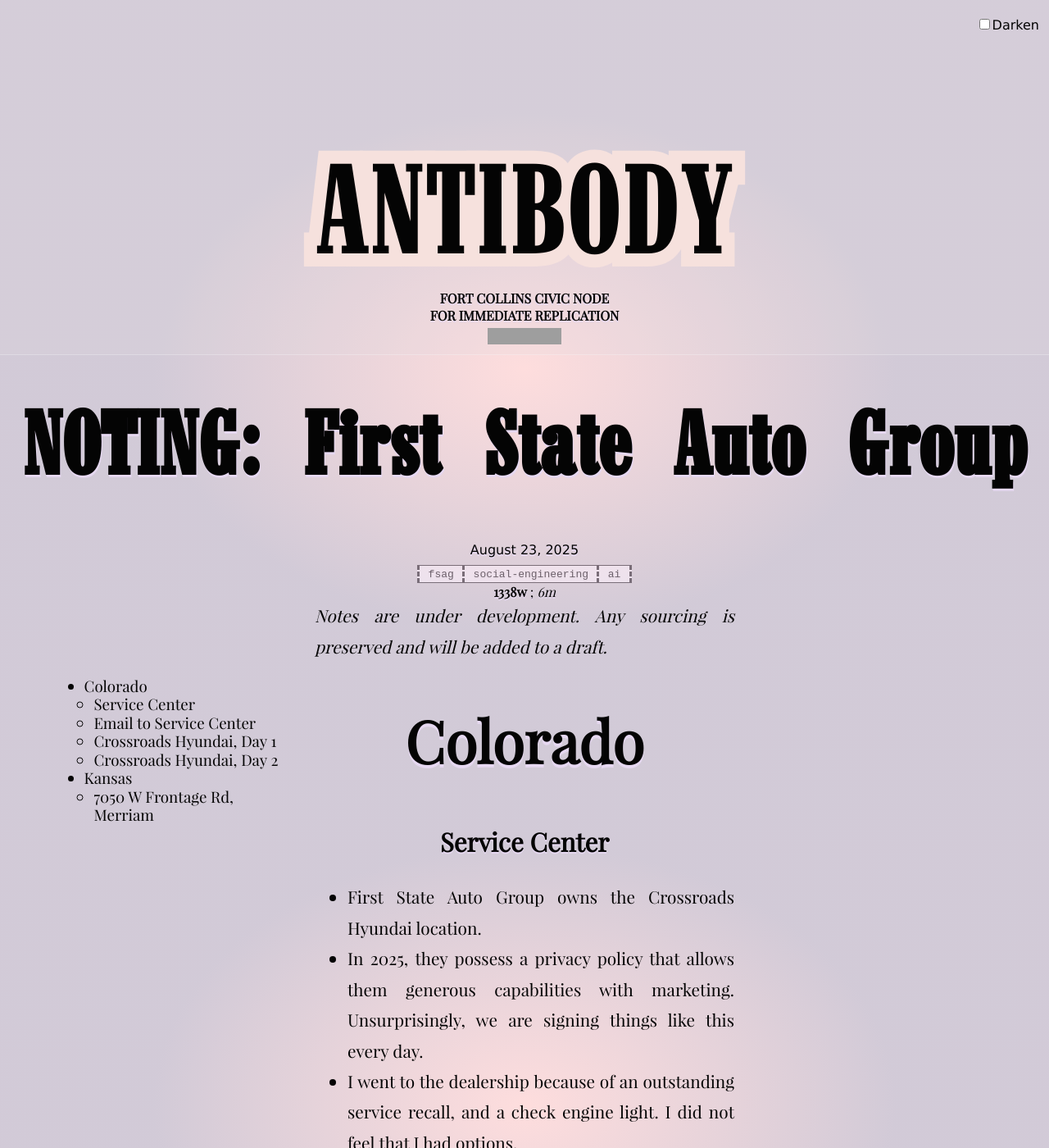
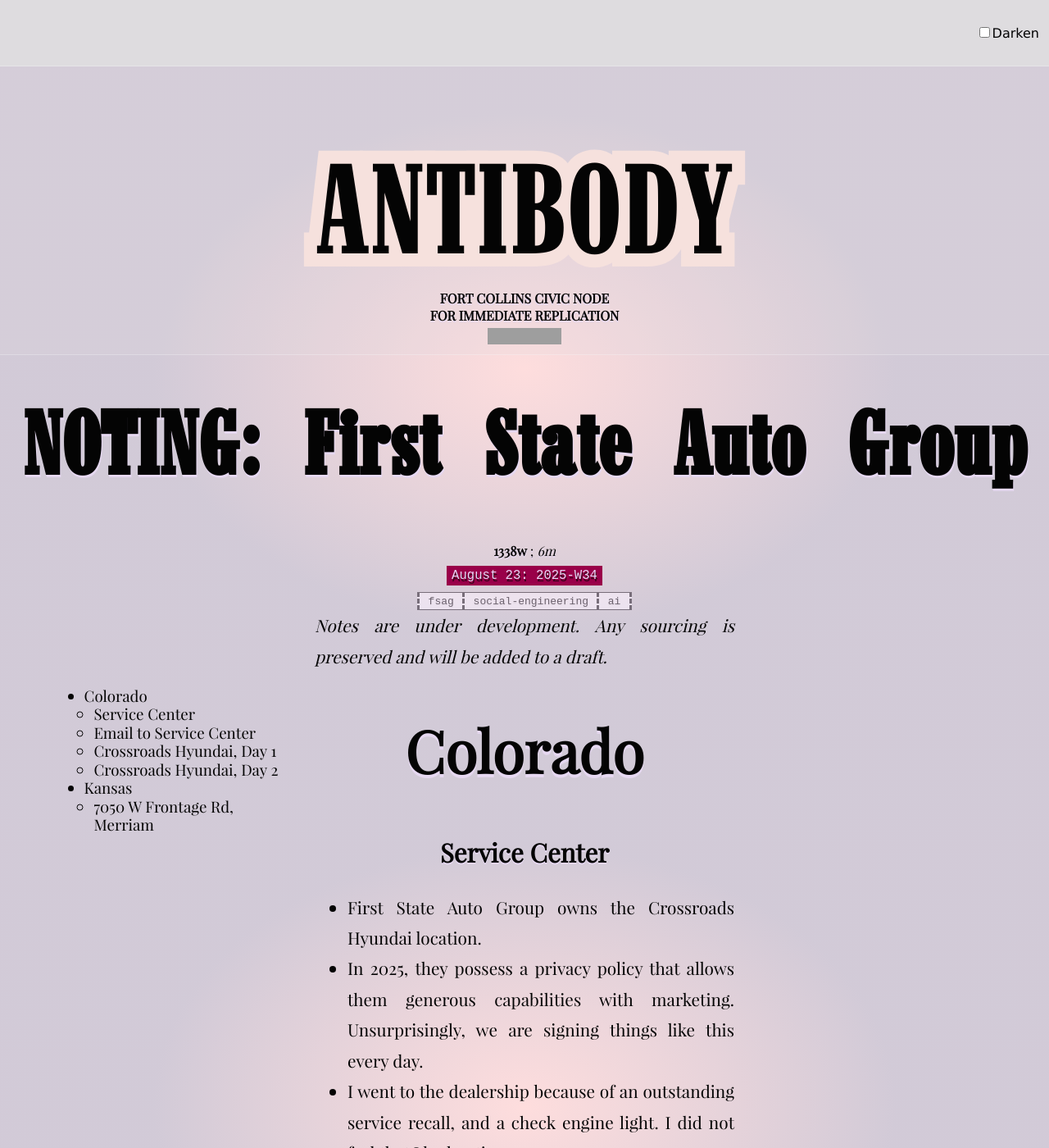
Before and after one commit to tiliv/antibody, a Jekyll site: the page built from docs/journal/autumn-ryan-First-State-Auto-Group/index.md, in a window 1280 px wide and 1400 px high. Shown: the whole window at 82% size. Built offline with Jekyll 4.4.1, drawn with Linux system fonts in a browser that asks for light colours; grey boxes are pictures that could not be loaded.

Commit message:
Update nav and piece listing

```diff
--- a/docs/_layouts/journal.html
+++ b/docs/_layouts/journal.html
@@ -16,17 +16,20 @@
 
 <h2 class="journal-font" aria-describe="Headline:">{{ page.title }}</h2>
 <div id="by-line">
-  <span>{{ page.date | date: "%B %-d, %Y" }}</span>
-  <div class="tags">
-    {%- for tag in page.tags -%}
-      <span>{{ tag }}</span>
-    {%- endfor -%}
-  </div>
   {% assign words = page.content | number_of_words %}
   {% assign minutes = words | divided_by:200 | ceil %}
   <div class="size">
     <strong>{{ words }}w</strong> ;
     <em>{{ minutes }}m</em>
+  </div>
+  <code class="date">
+    <time datetime="{{ page.date | date_to_xmlschema }}">{{ page.date | date: "%B %-d: %G-W%V" }}</time>
+  </code>
+  {%- comment -%} <span>{{ page.date | date: "%B %-d, %Y" }}</span> {%- endcomment -%}
+  <div class="tags">
+    {%- for tag in page.tags -%}
+      <span>{{ tag }}</span>
+    {%- endfor -%}
   </div>
 </div>
 <div id="layout">
--- a/docs/_layouts/root.html
+++ b/docs/_layouts/root.html
@@ -23,6 +23,7 @@
   <link rel="stylesheet" href="/css/dialog.css">
   <link rel="stylesheet" href="/css/media.css">
   <script src="/js/preferences.js"></script>
+  <script src="/js/nav.js"></script>
   <script src="/js/dialog.js"></script>
   <script>
     const preferences = PREFERENCES("{{ page.preferences }}"); // Scoped localStorage proxy
--- a/docs/css/journal.css
+++ b/docs/css/journal.css
@@ -11,6 +11,72 @@
 .nav.side {
   position: sticky;
   top: 90px;
+}
+h1, h2, article h3, article h4, article h5, article h6 {
+  margin: auto;
+  position: sticky;
+  cursor: pointer;
+  transition:
+    width 0.2s ease,
+    font-size 0.35s ease,
+    margin 0.3s ease,
+    padding 0.1s ease,
+    font-weight 0.8s ease,
+    margin-left 0.2s linear,
+    margin-right 0.2s linear;
+}
+h1 {
+  font-size: 3em;
+  font-weight: normal;
+  text-align: center;
+  margin: 0;
+}
+h2, article h3, article h4 {
+  word-wrap: break-word;
+  hyphens: auto;
+  text-align: center;
+  margin: 0.5em auto;
+}
+article h3 { font-size: 3.4em }
+article h4 { font-size: 1.5em }
+h2 {
+  font-size: 7em;
+  text-shadow: 0 .06em var(--sh);
+  position: sticky;
+  top: 10px;
+}
+article h3, article h4 {
+  text-shadow: 0 .06em var(--sh);
+  top: 40px;
+}
+.is-sticky {
+  width: 50%;
+  padding: 0;
+  margin: 0 auto;
+  z-index: 5;
+  border-bottom: 1px solid var(--shade);
+}
+h2.is-sticky {
+  font-size: 2em !important;
+  font-weight: normal;
+}
+h3.is-sticky, h4.is-sticky {
+  font-weight: normal;
+}
+h3.is-sticky {
+  font-size: 1.1em !important;
+  margin-right: 50% !important;
+}
+h4.is-sticky {
+  font-size: 1em !important;
+  margin-left: -50% !important;
+  margin-left: 50% !important;
+}
+h3.is-sticky:has(~ h3.is-sticky) {
+  display: none;
+}
+h4.is-sticky:has(~ h4.is-sticky) {
+  display: none;
 }
 
 aside.side {
@@ -29,12 +95,18 @@
   text-decoration: underline;
 }
 
+#by-line {
+  display: flex;
+  flex-direction: column;
+  align-items: center;
+  gap: 0.5em;
+  color: var(--fg2);
+  text-shadow: 0 2px var(--sh);
+}
 .size {
   font-family: ArticleFont !important;
 }
-
 .tags {
-  margin-top: 0.7em;
   font-family: monospace;
   mix-blend-mode: luminosity;
 }
@@ -55,24 +127,6 @@
   font-family: ArticleFont, "Times New Roman", times, serif;
   font-size: 1.3rem;
   text-align: justify;
-}
-h1 {
-  font-size: 3em;
-  font-weight: normal;
-  text-align: center;
-  margin: 0;
-}
-h2, h3 {
-  word-wrap: break-word;
-  hyphens: auto;
-  text-align: center;
-  margin: 0.5em auto;
-}
-h2 { font-size: 7em }
-h3 { font-size: 3.4em }
-h4 { font-size: 1.5em }
-h2, h3, h4 {
-  text-shadow: 0 .06em var(--sh);
 }
 a {
   color: var(--fg1);
--- a/docs/css/site.css
+++ b/docs/css/site.css
@@ -1,5 +1,6 @@
-:root,
-:root[data-dark="false"] {
+:root {
+  --w-min: 400px;
+  --w-max: 700px;
   --bg1: oklch(0.85 0.0197 311.86);
   --bg2: oklch(92.486% 0.03664 17.677);
   --fg1: oklch(56.9% 0.19394 3.901);
@@ -7,6 +8,7 @@
   --fg-inverse: oklch(0.9039 0 0);
   --sh: oklch(90.097% 0.03692 310.364);
   --stroke: oklch(93.283% 0.02625 58.16);
+  --shade-hard: oklch(0.9 0.004 308.29 / 95%);
   --shade: oklch(0.9 0.004 308.29 / 20%);
   --border: oklch(1 0 0 / 25%);
   --accent: #990049;
@@ -20,6 +22,7 @@
   --fg-inverse: oklch(0.1076 0 0);
   --sh: oklch(20.149% 0.01085 311.883);
   --stroke: oklch(0.2674 0.0049 39.4);
+  --shade-hard: oklch(0.2538 0.004 308.29 / 95%);
   --shade: oklch(0.2538 0.004 308.29 / 25%);
   --border: oklch(0 0 0 / 25%);
   --accent: #990049;
@@ -76,17 +79,23 @@
   padding: 2em;
   margin: auto;
 }
-#main h3, #main aside {
-  margin: auto;
-  line-height: 1.2em;
+#main h3 {
+  font-size: 2.8em;
+  font-weight: normal;
+  margin: 0.5em auto 0;
+  width: 100%;
+  text-align: left;
+  line-height: 0.9em;
 }
 #main aside {
   display: flex;
   flex-direction: row;
-  align-items: center;
-  line-height: 1rem;
-  margin: 0 auto 0.7em;
-  /* width: 100%; */
+  align-items: baseline;
+  justify-items: space-between;
+  line-height: 1em;
+  margin: 0.7em auto;
+  width: 100%;
+  gap: 20px;
 }
 #main aside .tags {
   margin-left: 1em;
@@ -99,10 +108,13 @@
 }
 #scroll-top {
   z-index: 5;
-  position: sticky;
-  top: 30px;
+  position: fixed;
+  width: 100%;
+  top: 0;
   display: flex;
-  height: 0;
+  height: 80px;
+  background-color: var(--shade-hard);
+  border-bottom: 1px solid var(--border);
   flex-direction: row-reverse;
   justify-content: end;
   align-items: center;
@@ -165,16 +177,12 @@
   font-family: ArticleFont, "Times New Roman", times, serif;
   transition: margin-top 0.5s ease-in-out;
 }
-#by-line {
-  color: var(--fg2);
-  text-align: center;
-  text-shadow: 0 2px var(--sh);
-}
 code {
   font-size: 1.2em;
   background-color: var(--accent);
   padding: .2em .4em;
   color: var(--accent-fg);
+  text-shadow: 1px 3px #000000a0;
 }
 
 /* Horizontal link strip */
@@ -229,10 +237,10 @@
 /* Content */
 .content {
   /* width: 40%; */
-  min-width: 400px;
-  max-width: 700px;
+  min-width: var(--w-min);
+  max-width: var(--w-max);
   /* padding: 8px 20px; */
-  margin: 130px auto 20px;
+  margin: 20px auto;
 }
 .content > * {
   color: var(--fg2);
--- /dev/null
+++ b/docs/js/nav.js
@@ -0,0 +1,37 @@
+(() => {
+  document.addEventListener('DOMContentLoaded', () => {
+    if (!!document.querySelector('#main')) {
+      return;
+    }
+    const headers = document
+      .querySelectorAll('h1, h2, h3, h4')
+      ;
+
+    for (const h of headers) {
+      const top = parseInt(getComputedStyle(h).top, 0) || 0;
+      const sentinel = document.createElement('span');
+      sentinel.style.cssText = 'display:block; height:1px; margin-top:-1px;';
+      h.parentNode.insertBefore(sentinel, h);
+
+      new IntersectionObserver(([entry]) => {
+        const r = h.getBoundingClientRect();
+        h.classList.toggle('is-sticky', (
+          r.top < window.innerHeight
+          && !entry.isIntersecting
+        ));
+      }, {
+        root: null, rootMargin: `-${top}px 0px 0px 0px`, threshold: 0,
+      }).observe(sentinel);
+
+      h.addEventListener('click', () => {
+        if (location.hash !== `#${h.id}`) {
+          history.pushState(null, '', `#${h.id}`);
+        }
+        // scroll to, but use previous element for position anchor
+        const r = h.previousElementSibling.getBoundingClientRect();
+        window.scrollBy({ top: r.top - top - 50, left: 0, behavior: 'smooth' });
+      });
+    }
+  });
+
+})();
```
Also changed, not shown: docs/_includes/piece.md (+4 -0 lines).
